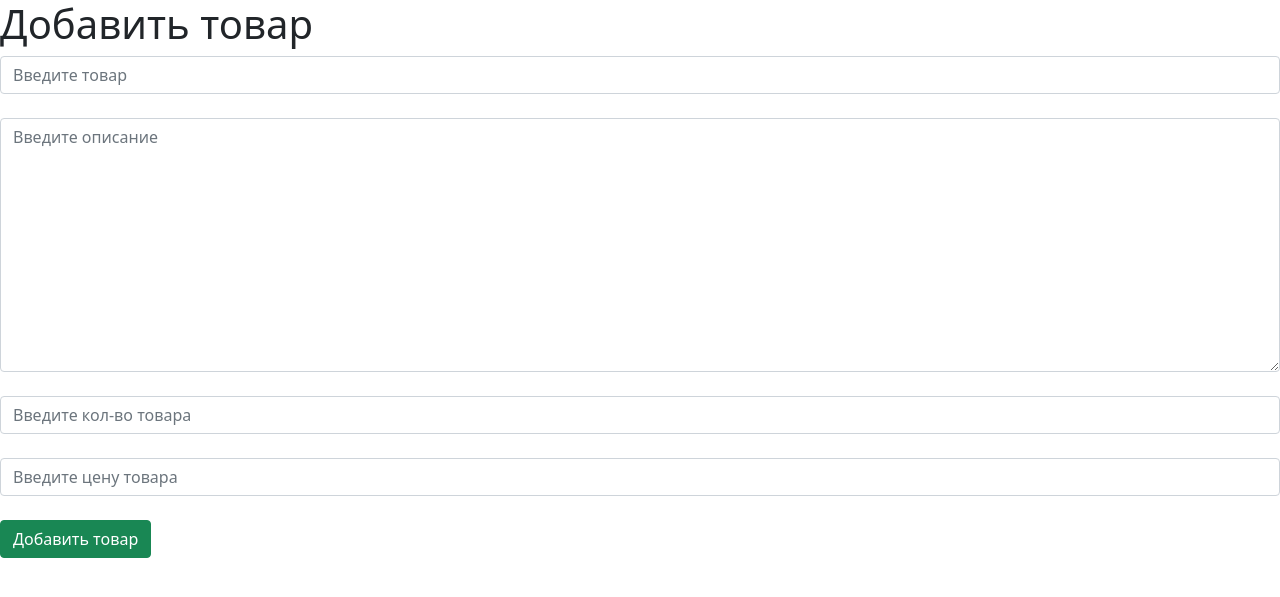
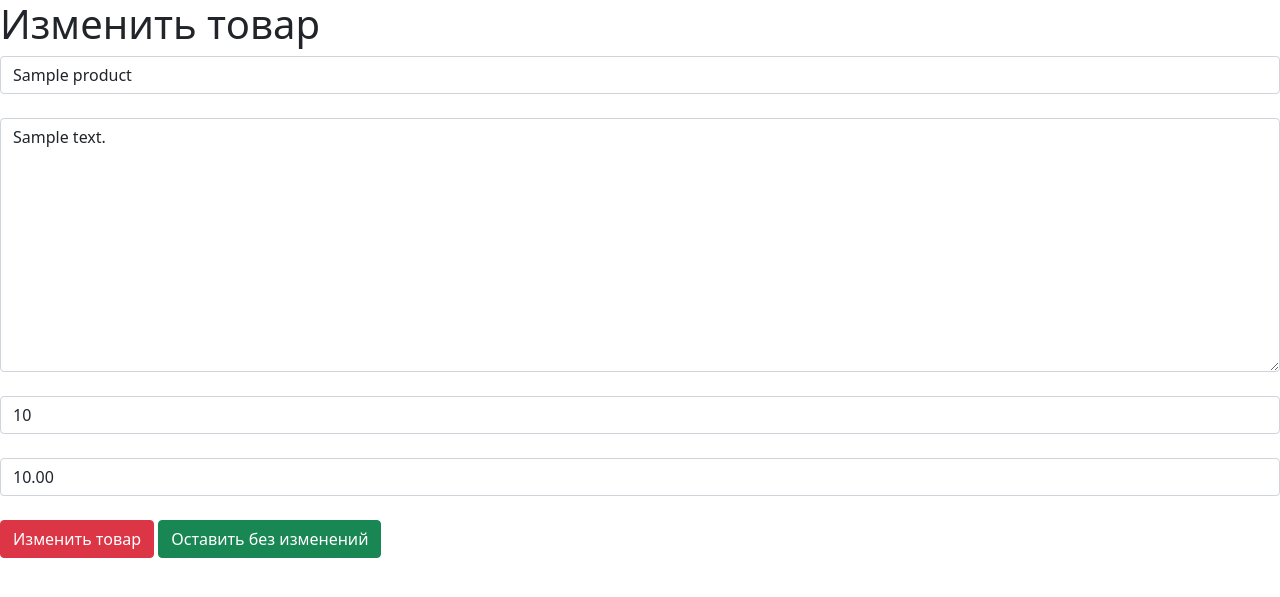
Before and after one commit to NatalyBasova/otus_project, a Django app: page /products/update/1 in a window 1280 px wide. Shown: the top 597 px of the page. Run offline with Django 5.2, Linux system fonts and the light colour scheme; tables that the repository leaves empty hold one stand-in row (values such as "Sample post").

Commit message:
fix forms

```diff
--- a/app/flow_meter/jinja2/product_update.html
+++ b/app/flow_meter/jinja2/product_update.html
@@ -1,12 +1,12 @@
 {% extends "base.html" %}
 
 {% block meta %}
-<title>Добавление товара</title>
-<meta name="description" content="Добавление товара" />
+<title>Измненеие товара</title>
+<meta name="description" content="Изменение товара" />
 {% endblock %}
 
 {% block content %}
-<h1>Добавить товар</h1>
+<h1>Изменить товар</h1>
 
 <form method="post">
     {{ csrf_input }}
@@ -23,6 +23,7 @@
         {# {{ form.title.label_tag }} #}
         {{ form.price }}
     </div><br>
-    <button type="submit" class="btn btn-success">Добавить товар</button>
+    <button type="submit" class="btn btn-danger">Изменить товар</button>
+    <a href="/products" class="btn btn-success">Оставить без изменений</a>
 </form>
 {% endblock %}
--- a/app/flow_meter/views.py
+++ b/app/flow_meter/views.py
@@ -47,7 +47,7 @@ def product_delete(request: HttpRequest, id: int) -> HttpResponse:
 
 
 def product_update(request: HttpRequest, id: int) -> HttpResponse:
-    product = Product.objects.get(id=id)
+
     error = ""
 
     if request.method == "POST":
@@ -58,8 +58,9 @@ def product_update(request: HttpRequest, id: int) -> HttpResponse:
         else:
             error = "Форма была неверной"
 
-    form = ProductForm()
-    context = {"form": form, "error": error, "product": product}
+    product = Product.objects.get(id=id)
+    form = ProductForm(instance=product)
+    context = {"form": form, "error": error}
 
     return render(request=request, template_name="product_update.html", context=context)
 
```
